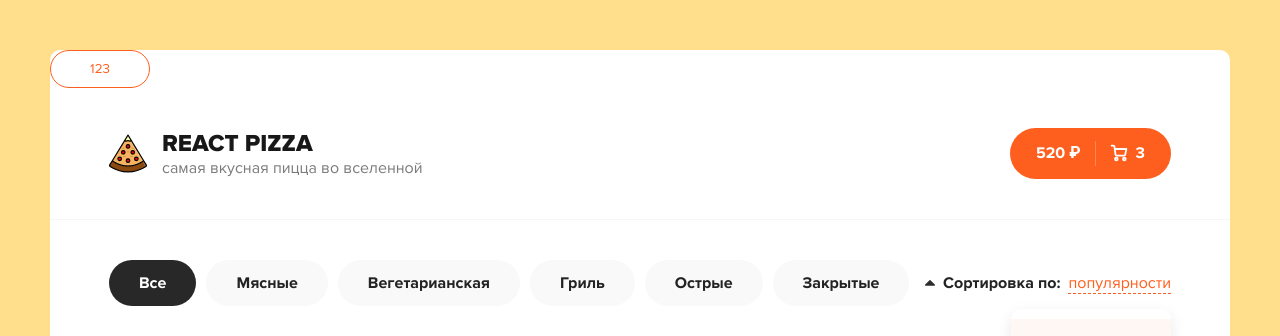
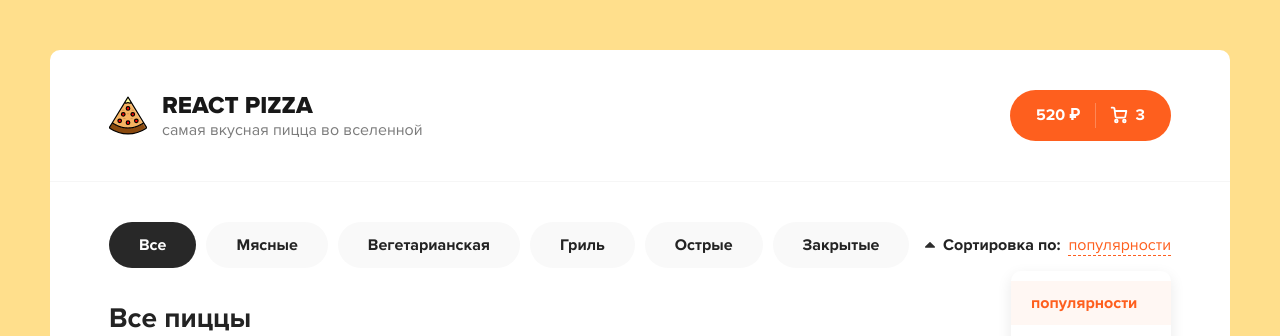
Before and after one commit to Filya70/react-pizza, a React (Create React App) app: page / in a window 1280 px wide. Shown: the top 336 px of the page. Built offline with nearby package versions, Linux system fonts and the light colour scheme.

Commit message:
Category component ready

```diff
--- a/src/App.js
+++ b/src/App.js
@@ -1,26 +1,18 @@
 import React from 'react';
 
-import Header from './components/Header';
-import Button from './components/Button';
+import { Header, Categories } from './components';
 
 function App() {
   return (
     <div className="wrapper">
-      <Button outline>123</Button>
       <Header />
       <div className="content">
         <div className="container">
           <div className="content__top">
-            <div className="categories">
-              <ul>
-                <li className="active">Все</li>
-                <li>Мясные</li>
-                <li>Вегетарианская</li>
-                <li>Гриль</li>
-                <li>Острые</li>
-                <li>Закрытые</li>
-              </ul>
-            </div>
+            <Categories
+              onClick={(name) => console.log(name)}
+              items={['Мясные', 'Вегетарианская', 'Гриль', 'Острые', 'Закрытые']}
+            />
             <div className="sort">
               <div className="sort__label">
                 <svg
--- a/src/components/Button.jsx
+++ b/src/components/Button.jsx
@@ -1,13 +1,13 @@
 import React from 'react';
 import classNames from 'classnames';
 
-const Button = (props) => {
+const Button = ({ onClick, className, outline, children }) => {
   return (
     <button
-      className={classNames('button', {
-        'button--outline': props.outline,
+      className={classNames('button', className, {
+        'button--outline': outline,
       })}>
-      {props.children}
+      {children}
     </button>
   );
 };
--- /dev/null
+++ b/src/components/Categories.jsx
@@ -0,0 +1,30 @@
+import React, { useState } from 'react';
+
+function Categories({ items, onClick }) {
+  const [activeItem, setActiveItem] = useState(null);
+
+  const onSelectItem = (index) => {
+    setActiveItem(index);
+  };
+
+  return (
+    <div className="categories">
+      <ul>
+        <li className={activeItem === null ? 'active' : ''} onClick={() => onSelectItem(null)}>
+          Все
+        </li>
+        {items &&
+          items.map((name, index) => (
+            <li
+              key={`${name}_${index}`}
+              onClick={() => onSelectItem(index)}
+              className={activeItem === index ? 'active' : ''}>
+              {name}
+            </li>
+          ))}
+      </ul>
+    </div>
+  );
+}
+
+export default Categories;
--- a/src/components/Header.jsx
+++ b/src/components/Header.jsx
@@ -1,5 +1,6 @@
 import React from 'react';
 import logoSvg from '../assets/img/pizza-logo.svg';
+import Button from './Button';
 
 function Header() {
   return (
@@ -13,7 +14,7 @@ function Header() {
           </div>
         </div>
         <div className="header__cart">
-          <a href="/cart.html" className="button button--cart">
+          <Button className={'button--cart'}>
             <span>520 ₽</span>
             <div className="button__delimiter"></div>
             <svg
@@ -45,7 +46,7 @@ function Header() {
               />
             </svg>
             <span>3</span>
-          </a>
+          </Button>
         </div>
       </div>
     </div>
--- /dev/null
+++ b/src/components/index.js
@@ -0,0 +1,3 @@
+export { default as Button } from './Button';
+export { default as Header } from './Header';
+export { default as Categories } from './Categories';
```
